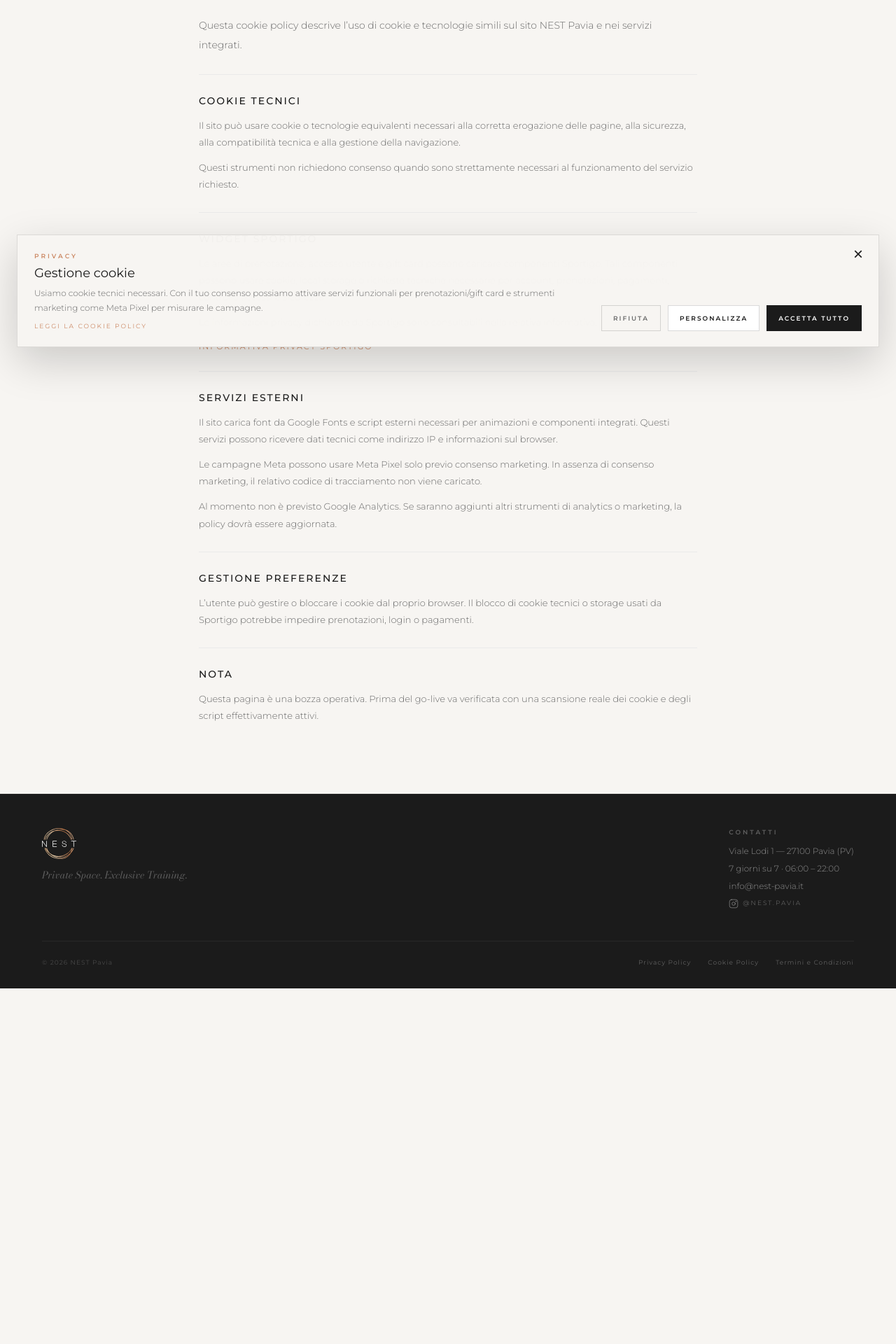
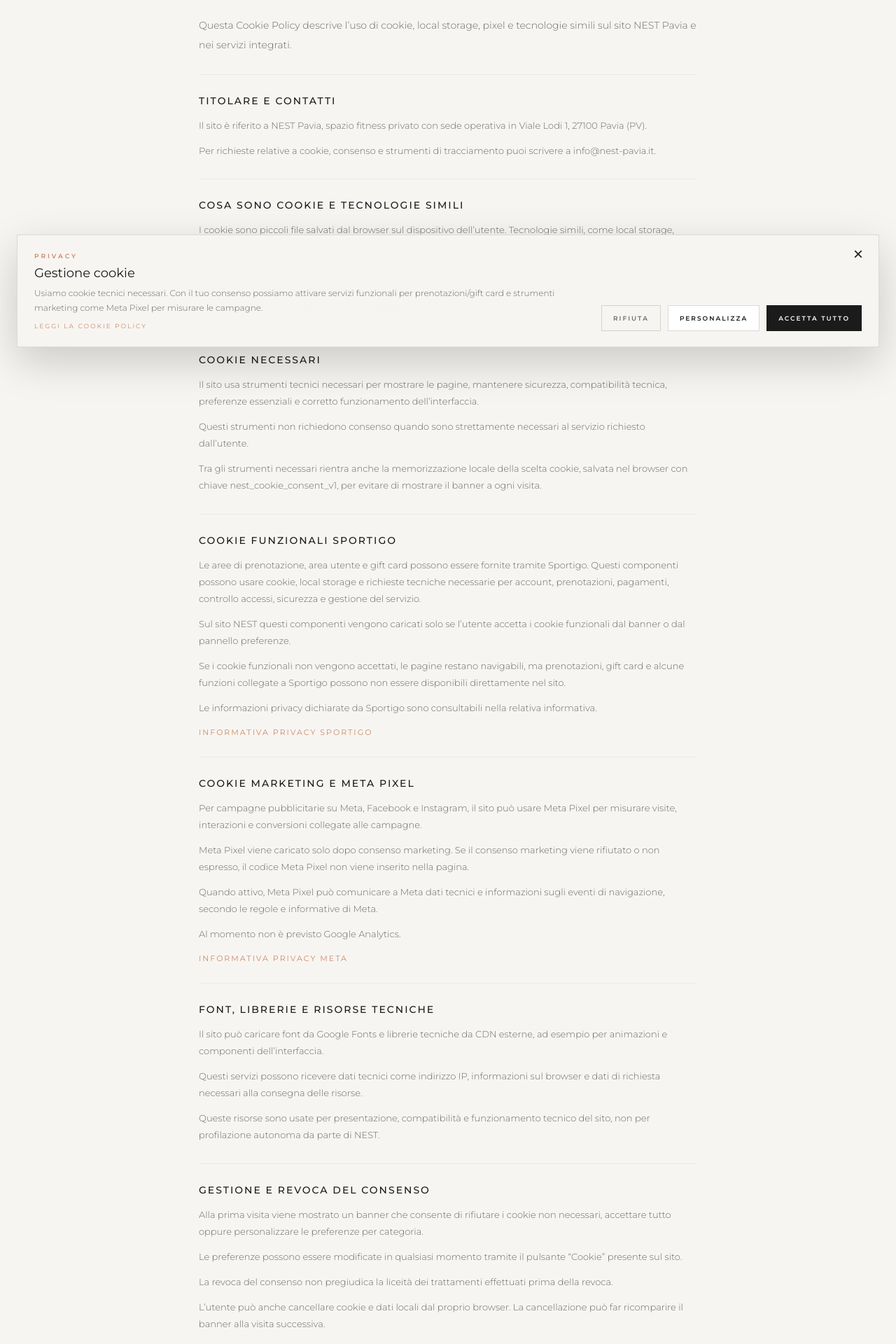
Before and after one commit to jarvisbotpot/nest-website, a Next.js app: page /cookie in a window 1280 px wide. Shown: the part 280-2200 px from the top of the page at 70% size. Before the commit the page ends 1692 px from the top, so only its background shows below. Built offline with nearby package versions, Linux system fonts and the light colour scheme; no server answers.

Commit message:
Finalize cookie policy copy

```diff
--- a/app/legal-page.js
+++ b/app/legal-page.js
@@ -4,6 +4,7 @@ import { join } from 'node:path';
 const SPORTIGO_PRIVACY_URL = 'https://www.sportigo.io/fr/regles-de-confidentialite';
 const SPORTIGO_TERMS_URL =
   'https://cdn.prod.website-files.com/6026a3b1f0c5d55691a55af1/65df1bea3a88d0237801aaae_CONDITIONS%20GE%CC%81NE%CC%81RALES%20DE%20VENTE.pdf';
+const META_PRIVACY_URL = 'https://www.facebook.com/privacy/policy/';
 
 function extractHtml(source, startMarker, endMarker) {
   const start = source.indexOf(startMarker);
@@ -79,41 +80,72 @@ const pages = {
     title: 'Cookie Policy',
     updatedAt: '21 giugno 2026',
     intro:
-      'Questa cookie policy descrive l’uso di cookie e tecnologie simili sul sito NEST Pavia e nei servizi integrati.',
+      'Questa Cookie Policy descrive l’uso di cookie, local storage, pixel e tecnologie simili sul sito NEST Pavia e nei servizi integrati.',
     sections: [
       {
-        title: 'Cookie tecnici',
+        title: 'Titolare e contatti',
         body: [
-          'Il sito può usare cookie o tecnologie equivalenti necessari alla corretta erogazione delle pagine, alla sicurezza, alla compatibilità tecnica e alla gestione della navigazione.',
-          'Questi strumenti non richiedono consenso quando sono strettamente necessari al funzionamento del servizio richiesto.',
+          'Il sito è riferito a NEST Pavia, spazio fitness privato con sede operativa in Viale Lodi 1, 27100 Pavia (PV).',
+          'Per richieste relative a cookie, consenso e strumenti di tracciamento puoi scrivere a info@nest-pavia.it.',
         ],
       },
       {
-        title: 'Widget Sportigo',
+        title: 'Cosa sono cookie e tecnologie simili',
         body: [
-          'Le aree di prenotazione, accesso utente e gift card possono caricare componenti Sportigo. Tali componenti possono usare cookie, local storage o richieste tecniche necessarie per account, prenotazioni, pagamenti, controllo accessi e sicurezza.',
+          'I cookie sono piccoli file salvati dal browser sul dispositivo dell’utente. Tecnologie simili, come local storage, pixel e script di terze parti, possono memorizzare informazioni o trasmettere dati tecnici durante la navigazione.',
+          'Questi strumenti possono essere necessari al funzionamento del sito oppure usati, solo con consenso, per servizi integrati e misurazione delle campagne pubblicitarie.',
+        ],
+      },
+      {
+        title: 'Cookie necessari',
+        body: [
+          'Il sito usa strumenti tecnici necessari per mostrare le pagine, mantenere sicurezza, compatibilità tecnica, preferenze essenziali e corretto funzionamento dell’interfaccia.',
+          'Questi strumenti non richiedono consenso quando sono strettamente necessari al servizio richiesto dall’utente.',
+          'Tra gli strumenti necessari rientra anche la memorizzazione locale della scelta cookie, salvata nel browser con chiave nest_cookie_consent_v1, per evitare di mostrare il banner a ogni visita.',
+        ],
+      },
+      {
+        title: 'Cookie funzionali Sportigo',
+        body: [
+          'Le aree di prenotazione, area utente e gift card possono essere fornite tramite Sportigo. Questi componenti possono usare cookie, local storage e richieste tecniche necessarie per account, prenotazioni, pagamenti, controllo accessi, sicurezza e gestione del servizio.',
+          'Sul sito NEST questi componenti vengono caricati solo se l’utente accetta i cookie funzionali dal banner o dal pannello preferenze.',
+          'Se i cookie funzionali non vengono accettati, le pagine restano navigabili, ma prenotazioni, gift card e alcune funzioni collegate a Sportigo possono non essere disponibili direttamente nel sito.',
           'Le informazioni privacy dichiarate da Sportigo sono consultabili nella relativa informativa.',
         ],
         links: [{ label: 'Informativa privacy Sportigo', href: SPORTIGO_PRIVACY_URL }],
       },
       {
-        title: 'Servizi esterni',
+        title: 'Cookie marketing e Meta Pixel',
         body: [
-          'Il sito carica font da Google Fonts e script esterni necessari per animazioni e componenti integrati. Questi servizi possono ricevere dati tecnici come indirizzo IP e informazioni sul browser.',
-          'Le campagne Meta possono usare Meta Pixel solo previo consenso marketing. In assenza di consenso marketing, il relativo codice di tracciamento non viene caricato.',
-          'Al momento non è previsto Google Analytics. Se saranno aggiunti altri strumenti di analytics o marketing, la policy dovrà essere aggiornata.',
+          'Per campagne pubblicitarie su Meta, Facebook e Instagram, il sito può usare Meta Pixel per misurare visite, interazioni e conversioni collegate alle campagne.',
+          'Meta Pixel viene caricato solo dopo consenso marketing. Se il consenso marketing viene rifiutato o non espresso, il codice Meta Pixel non viene inserito nella pagina.',
+          'Quando attivo, Meta Pixel può comunicare a Meta dati tecnici e informazioni sugli eventi di navigazione, secondo le regole e informative di Meta.',
+          'Al momento non è previsto Google Analytics.',
+        ],
+        links: [{ label: 'Informativa privacy Meta', href: META_PRIVACY_URL }],
+      },
+      {
+        title: 'Font, librerie e risorse tecniche',
+        body: [
+          'Il sito può caricare font da Google Fonts e librerie tecniche da CDN esterne, ad esempio per animazioni e componenti dell’interfaccia.',
+          'Questi servizi possono ricevere dati tecnici come indirizzo IP, informazioni sul browser e dati di richiesta necessari alla consegna delle risorse.',
+          'Queste risorse sono usate per presentazione, compatibilità e funzionamento tecnico del sito, non per profilazione autonoma da parte di NEST.',
         ],
       },
       {
-        title: 'Gestione preferenze',
+        title: 'Gestione e revoca del consenso',
         body: [
-          'L’utente può gestire o bloccare i cookie dal proprio browser. Il blocco di cookie tecnici o storage usati da Sportigo potrebbe impedire prenotazioni, login o pagamenti.',
+          'Alla prima visita viene mostrato un banner che consente di rifiutare i cookie non necessari, accettare tutto oppure personalizzare le preferenze per categoria.',
+          'Le preferenze possono essere modificate in qualsiasi momento tramite il pulsante “Cookie” presente sul sito.',
+          'La revoca del consenso non pregiudica la liceità dei trattamenti effettuati prima della revoca.',
+          'L’utente può anche cancellare cookie e dati locali dal proprio browser. La cancellazione può far ricomparire il banner alla visita successiva.',
         ],
       },
       {
-        title: 'Nota',
+        title: 'Durata e aggiornamenti',
         body: [
-          'Questa pagina è una bozza operativa. Prima del go-live va verificata con una scansione reale dei cookie e degli script effettivamente attivi.',
+          'La scelta cookie viene conservata nel browser fino a cancellazione da parte dell’utente o aggiornamento tecnico della gestione del consenso.',
+          'Questa Cookie Policy sarà aggiornata se verranno introdotti nuovi strumenti di analytics, marketing, profilazione o servizi terzi diversi da quelli indicati.',
         ],
       },
     ],
```
